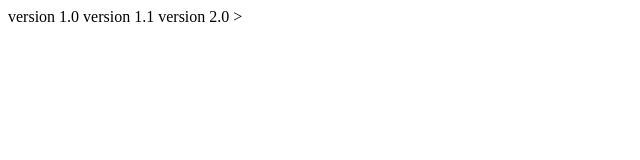
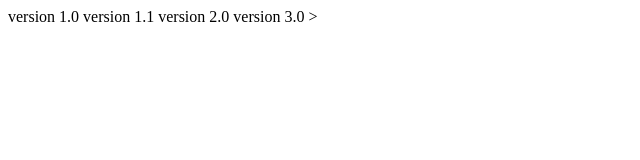
Before and after one commit to Dhiresh3/Version_control, a plain HTML site: page index.html in a window 1280 px wide. Shown: the full height of the page, 0-640 px from the left. Drawn offline with Linux system fonts and the light colour scheme.

Commit message:
Newly version added 3

```diff
--- a/index.html
+++ b/index.html
@@ -2,4 +2,5 @@
     version 1.0
     version 1.1
     version 2.0
+    version 3.0
 </html>>
```
